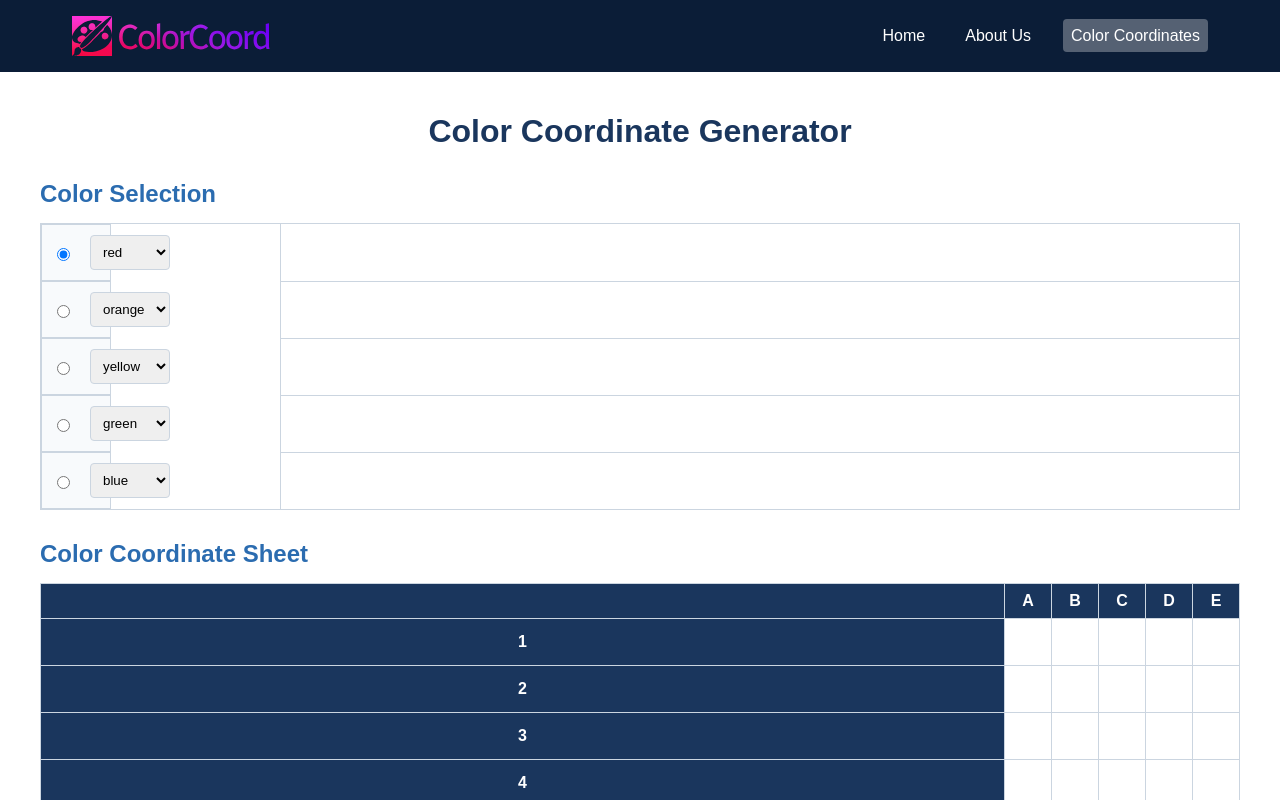
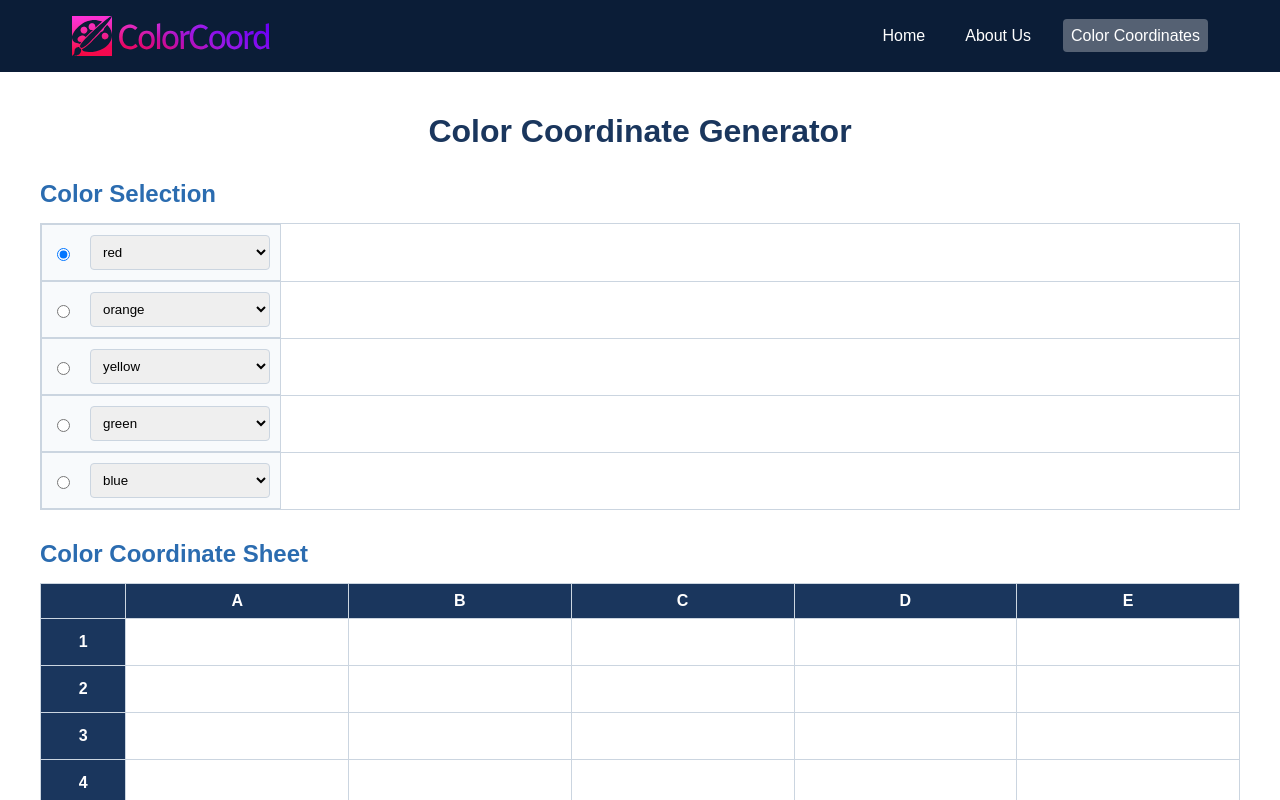
Before and after one commit to Vupulupu/ColourMapsWeb, an Angular app: page /drawing in a window 1280 px wide. Both pictures are taken after typing "5", "5", "5" into the empty fields and a click on the button "Generate Color Coordinate Sheet". Shown: the top 800 px of the page. Built offline with nearby package versions, Linux system fonts and the light colour scheme; a web font is replaced by a local one.

Commit message:
Fixed issue of formatting on generator Background box now covers the selection box

```diff
--- a/src/app/drawing/drawing.component.css
+++ b/src/app/drawing/drawing.component.css
@@ -86,7 +86,7 @@
   }
 
   .selector-cell {
-    width: 20%;
+    width: 91.2%;
     background-color: #f8fafc;
     display: flex;
     align-items: center;
@@ -99,6 +99,7 @@
 
   .selector-cell select {
     flex-grow: 1;
+    width: 20%;
     padding: 8px;
     border: 1px solid #cbd5e0;
     border-radius: 4px;
@@ -137,6 +138,9 @@
     background-color: #1a365d;
     color: white;
     font-weight: bold;
+    width: 1px;
+    max-width: 1px;
+    min-width: 1px;
   }
 
   .paintable-cell {
--- a/src/app/drawing/drawing.component.html
+++ b/src/app/drawing/drawing.component.html
@@ -71,7 +71,7 @@
                 [(ngModel)]="selectedColors[i]"
                 (ngModelChange)="onColorChange(i, $event)"
               >
-                <option *ngFor="let availColor of availableColors" [value]="availColor">
+                <option *ngFor="let availColor of availableColors" [value]="availColor" [disabled]="selectedColors.includes(availColor) && selectedColors[i] !== availColor">
                   {{ availColor }}
                 </option>
               </select>
```
